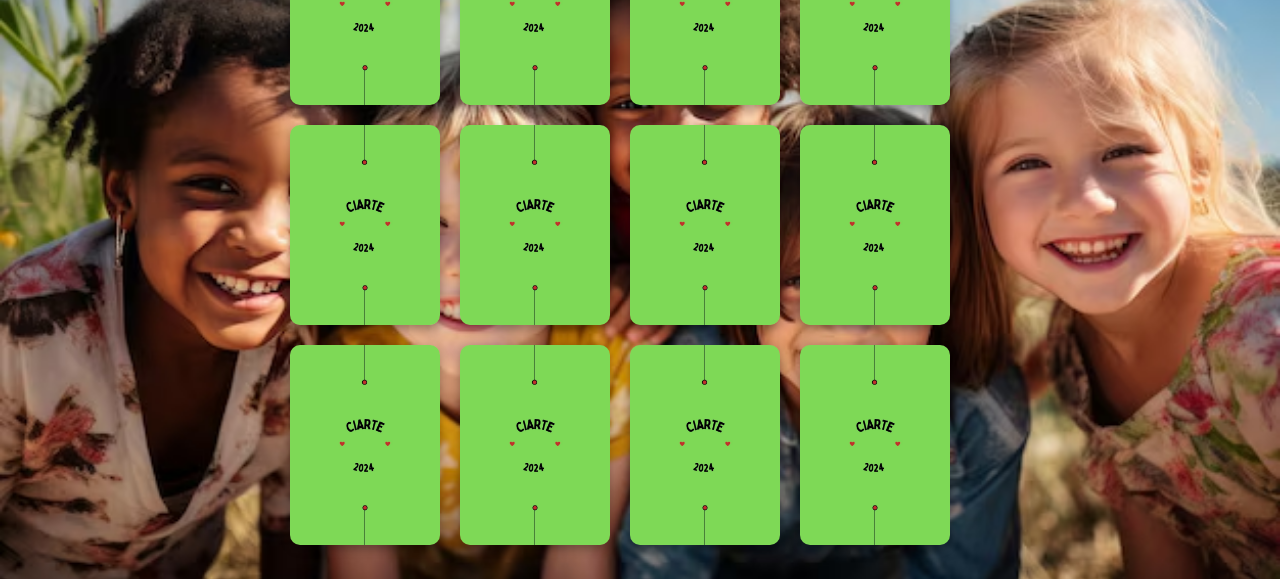
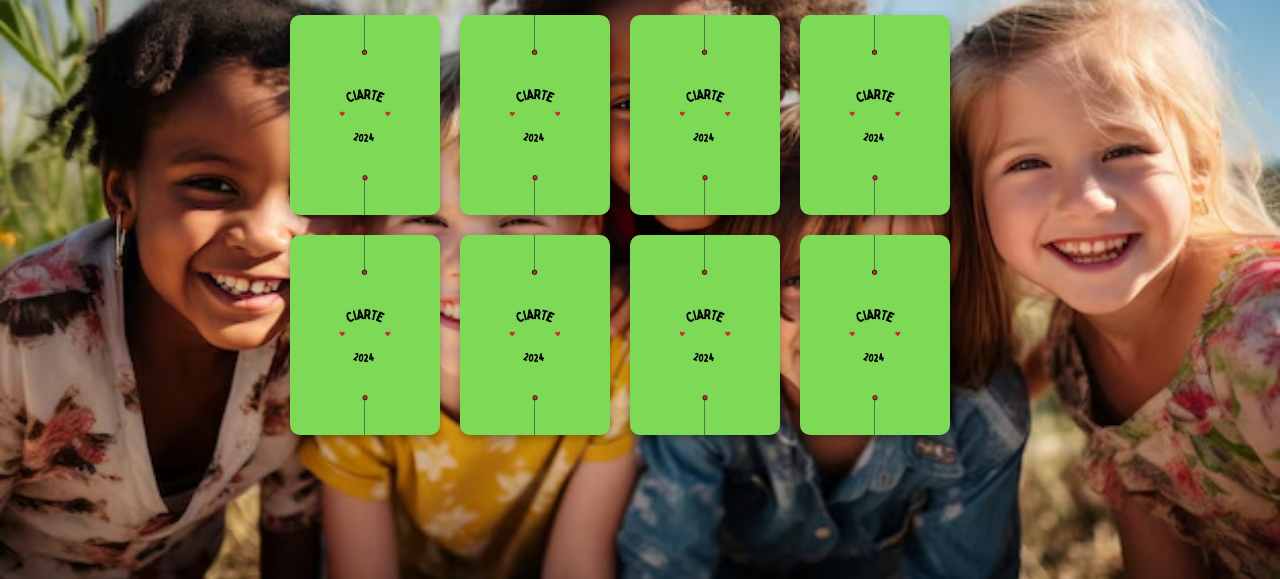
Before and after one commit to isaiasSLM/jogo-da-memoria, a plain HTML site: page index.html in a window 1280 px wide. Shown: the part 221-800 px from the top of the page. Drawn offline with Linux system fonts and the light colour scheme.

Commit message:
Atualizado o jogo

```diff
--- a/index.html
+++ b/index.html
@@ -13,66 +13,51 @@
     <div class="game-board">
         <div class="card" data-id="1">
             <div class="front"></div>
-            <div class="back"><img src="img/africano.jpg" alt="Imagem 1"></div>
+            <div class="back"><img src="img/portugues.png" alt="Imagem 1"></div>
         </div>
         <div class="card" data-id="2">
             <div class="front"></div>
             <div class="back">
-                <p>Texto 1</p>
+                <h1>Povo português</h1>
+                <p>“Os portugueses trouxeram o catolicismo e influenciaram a arquitetura colonial brasileira”.</p>
             </div>
         </div>
         <div class="card" data-id="3">
             <div class="front"></div>
-            <div class="back"><img src="img/asiatica.jpg" alt="Imagem 2"></div>
+            <div class="back"><img src="img/capoeira.png" alt="Imagem 2"></div>
         </div>
         <div class="card" data-id="4">
             <div class="front"></div>
             <div class="back">
-                <p>Texto 2</p>
+                <h1>Povo africano</h1>
+                <p>"Os africanos trouxeram ricas tradições culturais, incluindo a música e a dança”.</p>
             </div>
         </div>
         <div class="card" data-id="5">
             <div class="front"></div>
-            <div class="back"><img src="img/pt.jpg" alt="Imagem 3"></div>
+            <div class="back"><img src="img/indigina.png" alt="Imagem 3"></div>
         </div>
         <div class="card" data-id="6">
             <div class="front"></div>
             <div class="back">
-                <p>Texto 3</p>
+                <h1>Povo indígena</h1>
+                <p>"Os indígenas contribuíram com um rico legado cultural, incluindo o artesanato, que reflete sua
+                    conexão com a natureza e suas tradições”. </p>
             </div>
         </div>
         <div class="card" data-id="7">
             <div class="front"></div>
-            <div class="back"><img src="img/indigina.jpg" alt="Imagem 4"></div>
+            <div class="back"><img src="img/italiano.png" alt="Imagem 4"></div>
         </div>
         <div class="card" data-id="8">
             <div class="front"></div>
             <div class="back">
-                <p>Texto 4</p>
-            </div>
-        </div>
-        <div class="card" data-id="9">
-            <div class="front"></div>
-            <div class="back"><img src="img/.jpg" alt="Imagem 5"></div>
-        </div>
-        <div class="card" data-id="10">
-            <div class="front"></div>
-            <div class="back">
-                <p>Texto 5</p>
-            </div>
-        </div>
-        <div class="card" data-id="11">
-            <div class="front"></div>
-            <div class="back"><img src="img/.jpg" alt="Imagem 6"></div>
-        </div>
-        <div class="card" data-id="12">
-            <div class="front"></div>
-            <div class="back">
-                <p>Texto 6</p>
+                <h1>Povo italiano</h1>
+                <p>"Os italianos enriqueceram a culinária brasileira com pratos como pizza e massas."
+                </p>
             </div>
         </div>
     </div>
-
     <script src="script.js"></script>
 </body>
 
--- a/script.js
+++ b/script.js
@@ -3,23 +3,26 @@ let hasFlippedCard = false;
 let lockBoard = false;
 let firstCard, secondCard;
 let matchedPairs = 0;
-const totalPairs = 6;
+const totalPairs = 4; // Atualizado para 4 pares
 
+// Pares correspondentes para o novo conjunto de cartas
 const cardPairs = {
     1: 2,
     3: 4,
     5: 6,
     7: 8,
-    9: 10,
-    11: 12,
 };
 
-(function shuffle() {
+// Embaralhamento das cartas
+function shuffle() {
     cards.forEach(card => {
-        let randomPos = Math.floor(Math.random() * 12);
+        let randomPos = Math.floor(Math.random() * 8); // Ajustado para 8 cartas
         card.style.order = randomPos;
     });
-})();
+}
+
+// Embaralhamento inicial ao carregar
+shuffle();
 
 function flipCard() {
     if (lockBoard) return;
@@ -98,7 +101,7 @@ function restartGame() {
     });
 
     document.querySelector('.congratulations-message').remove();
-    shuffle();
+    shuffle(); // Embaralha novamente as cartas
 }
 
 cards.forEach(card => card.addEventListener('click', flipCard));
--- a/style.css
+++ b/style.css
@@ -1,3 +1,4 @@
+/* Estilos gerais */
 body {
     font-family: 'Arial', sans-serif;
     display: flex;
@@ -17,9 +18,10 @@ h1 {
     font-size: 2rem;
     margin-bottom: 20px;
     text-align: center;
-    text-shadow: 2px 2px 4px rgb(85, 6, 213);
+    text-shadow: 2px 2px 4px rgb(204, 100, 21);
 }
 
+/* Estilos para o tabuleiro de jogo */
 .game-board {
     display: grid;
     grid-template-columns: repeat(auto-fill, minmax(100px, 1fr));
@@ -29,10 +31,10 @@ h1 {
     max-width: 500px;
 }
 
+/* Estilos para as cartas */
 .card {
     width: 100%;
     aspect-ratio: 4/5;
-    /* Mantém a proporção da carta */
     perspective: 1000px;
     cursor: pointer;
     position: relative;
@@ -50,6 +52,10 @@ h1 {
     border-radius: 10px;
     box-shadow: 0 4px 10px rgba(0, 0, 0, 0.3);
     transition: transform 0.6s ease;
+    padding: 10px;
+    box-sizing: border-box;
+    flex-direction: column;
+    text-align: center;
 }
 
 .front {
@@ -72,12 +78,26 @@ h1 {
     transform: rotateY(360deg);
 }
 
+.back h1 {
+    font-size: 1rem;
+    color: #333;
+    margin: 5px 0;
+}
+
+.back p {
+    font-size: 0.8rem;
+    color: #000000;
+    margin: 5px 0;
+}
+
+/* Estilos de imagem dentro das cartas */
 img {
     max-width: 100%;
     max-height: 100%;
     border-radius: 10px;
 }
 
+/* Estilo da mensagem de congratulação */
 .congratulations-message {
     position: fixed;
     top: 50%;
@@ -109,24 +129,35 @@ img {
     background-color: #45a049;
 }
 
+/* Ajustes para telas pequenas */
+@media (max-width: 600px) {
+    .back h1 {
+        font-size: 0.8rem;
+        /* Reduzi o tamanho da fonte do título */
+    }
+
+    .back p {
+        font-size: 0.65rem;
+        /* Reduzi ainda mais o tamanho do texto */
+        padding: 0 5px;
+    }
+}
+
 /* Media query para telas maiores, como computadores */
 @media (min-width: 768px) {
     .game-board {
         grid-template-columns: repeat(4, 150px);
-        /* Cartas menores no desktop */
         gap: 20px;
         max-width: 700px;
-        /* Ajusta a largura máxima da área de jogo */
     }
 
     .card {
         width: 150px;
-        /* Reduz o tamanho das cartas */
         height: 200px;
     }
 
     h1 {
         font-size: 2.5rem;
-        /* Título maior para desktop */
+        /* Ajustei o título principal */
     }
 }
```
Also changed, not shown: img/africano.jpg (deleted), img/asiatica.jpg (deleted), img/capoeira.png (added), img/fundo.jpg (deleted), img/fundo1.jpg (deleted), img/indigina.jpg (deleted), img/indigina.png (added), img/italiano.png (added), img/logo.jpg (deleted), img/portugues.png (added), img/pt.jpg (deleted), test.txt.
